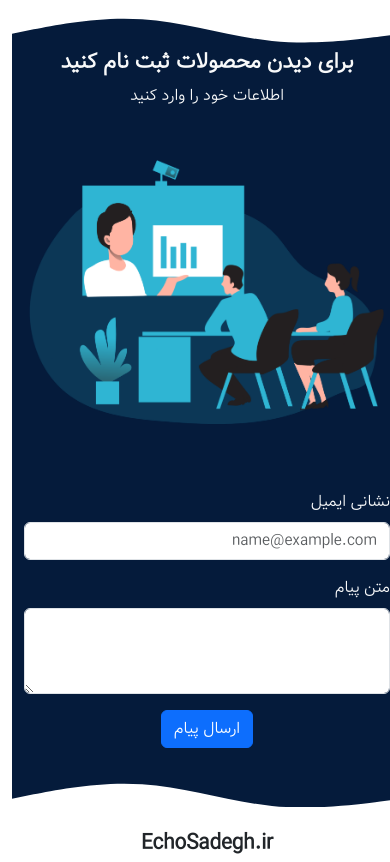
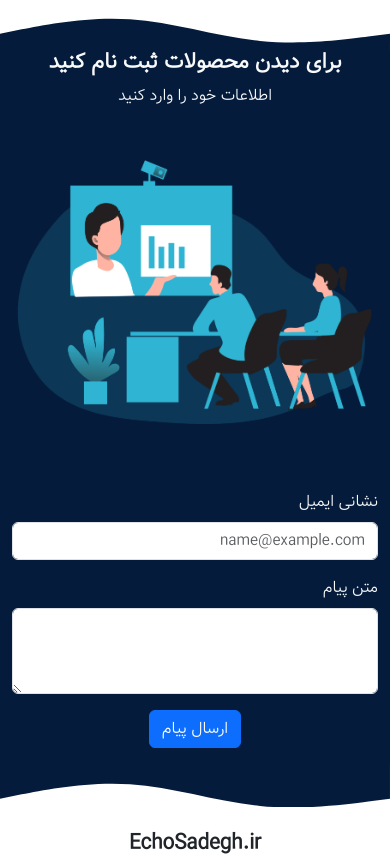
Before and after one commit to imohsen10/frontendHomePage, a plain HTML site: page index.html in a window 390 px wide. Shown: the part 3640-4502 px from the top of the page. Drawn offline with nearby package versions, Linux system fonts and the light colour scheme; files whose address does not match are found by name.

Commit message:
Update and fix responsive problem index.html

```diff
--- a/index.html
+++ b/index.html
@@ -40,8 +40,7 @@
                             </a>
 
                             <ul class="dropdown-menu">
-                                <li dir="rtl"><a class="dropdown-item" href="#"></li>اکو</a>
-                        </li>
+                                <li dir="rtl"><a class="dropdown-item" href="#">اکو</a></li>
                                 <li><a class="dropdown-item" href="#"> صدا سازی</a>
                                 </li>
                                 <li>
@@ -234,7 +233,7 @@
                     <p class="text-light">اطلاعات خود را وارد کنید</p>
                 </div>
             </div>
-            <div class="row gx-5 align-items-center">
+            <div class="row **gx-0** align-items-center">
                 <div class="col-12 col-md-6 order-2">
 
 
@@ -250,7 +249,7 @@
                             پیام</button>
                     </div>
                 </div>
-                <div class="col-12 col-md-6 order-1">
+                <div class="col-12 col-md-6 order-1 **px-0**">
                     <img class="img-fluid" src="img/signup.png" alt="">
                 </div>
             </div>
```
Lines whose indentation alone changed are shown as unchanged.
